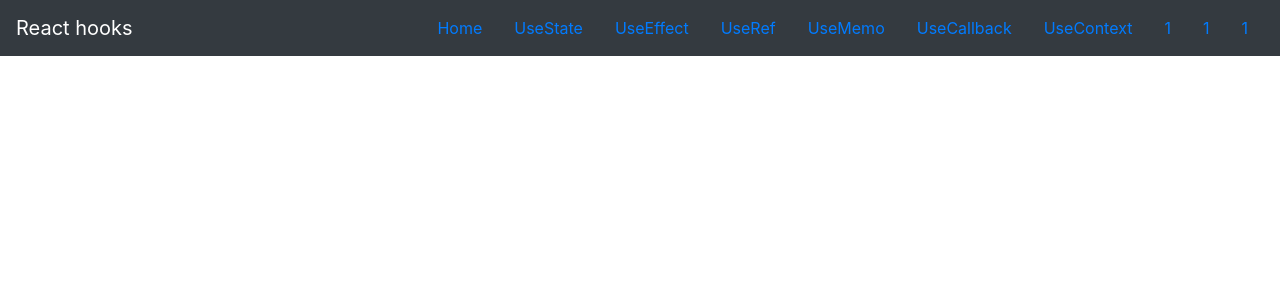
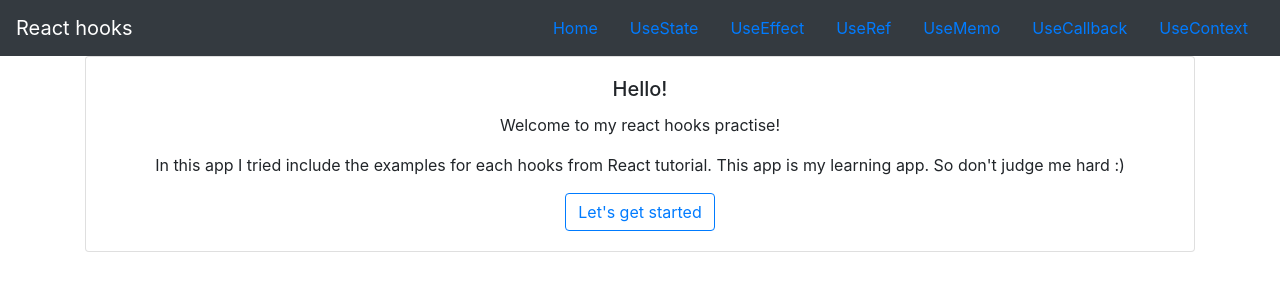
Before and after one commit to roman89ua/react-hooks, a React (Create React App) app: page / in a window 1280 px wide. Shown: the top 300 px of the page. Built offline with nearby package versions, Linux system fonts and the light colour scheme.

Commit message:
have made home page with some navbar navigation

```diff
--- a/src/App.js
+++ b/src/App.js
@@ -1,7 +1,6 @@
 import React from "react";
 import "./App.css";
-// import { BrowserRouter, Switch, Route } from 'react-router-dom'
-
+import Home from './components/Home';
 import UseState from "./components/useState";
 import UseEffect from "./components/useEffect";
 import UseRef from "./components/useRef";
@@ -18,7 +17,7 @@ function App() {
       < Navbar />
       <div className="container">
         <Switch>
-          {/* <Route component={Home} path="/" exact /> */}
+          <Route component={Home} path="/" exact />
           <Route component={UseState} path="/useState" />
           <Route component={UseEffect} path="/useEffect" />
           <Route component={UseRef} path="/useRef" />
--- /dev/null
+++ b/src/components/Home.js
@@ -0,0 +1,31 @@
+import React from 'react';
+
+import { useHistory } from "react-router-dom";
+
+export default function Home() {
+    const history = useHistory();
+
+    return (
+        <React.Fragment>
+            <div className="card text-center">
+
+                <div className="card-body">
+                    <h5 className="card-title">Hello!</h5>
+                    <p className="card-text">Welcome to my react hooks practise!</p>
+                    <p className="card-text">In this app I tried include the examples for each hooks from React tutorial. This app is my learning app. So don't judge me hard :)</p>
+                    <button
+                        type="button" className="btn btn-outline-primary"
+                        onClick={() => history.push("/useState")}
+                    >
+                        Let's get started
+                    </button>
+                </div>
+
+            </div>
+
+
+
+
+        </React.Fragment>
+    )
+}
--- a/src/components/Navbar.js
+++ b/src/components/Navbar.js
@@ -6,6 +6,7 @@ export default function Navbar() {
 
     return (
         <React.Fragment>
+
             <nav className="navbar sticky-top navbar-dark bg-dark">
                 <NavLink to="/" className="navbar-brand">React hooks</NavLink>
                 <ul className="nav justify-content-end">
@@ -30,7 +31,7 @@ export default function Navbar() {
                     <li className="nav-item">
                         <NavLink to="/useContext" className="nav-link">UseContext</NavLink>
                     </li>
-                    <li className="nav-item">
+                    {/* <li className="nav-item">
                         <NavLink to="/" className="nav-link">1</NavLink>
                     </li>
                     <li className="nav-item">
@@ -38,7 +39,7 @@ export default function Navbar() {
                     </li>
                     <li className="nav-item">
                         <NavLink to="/" className="nav-link">1</NavLink>
-                    </li>
+                    </li> */}
                 </ul>
 
             </nav>
--- a/src/components/useContext2.js
+++ b/src/components/useContext2.js
@@ -4,7 +4,7 @@ import React from 'react'
 export default function UseContext2() {
     return (
         <React.Fragment>
-            <h4>2</h4>
+            <h4></h4>
         </React.Fragment>
     )
 }
```
